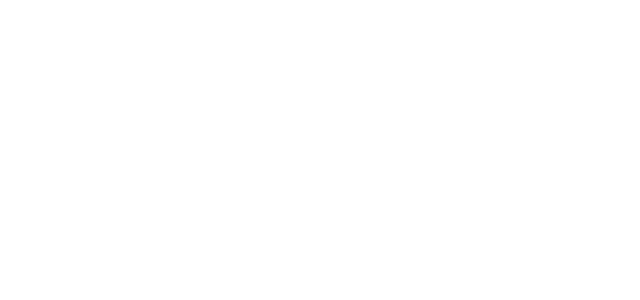
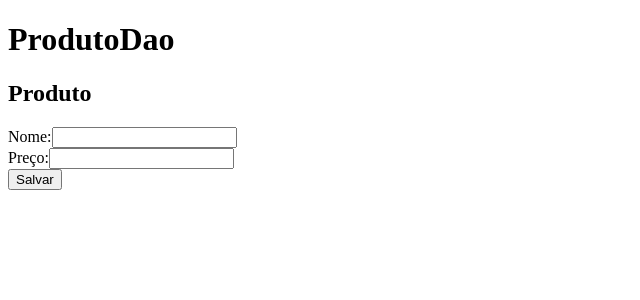
Before and after one commit to lucaskey/arquitetura_trab-final, a React (Create React App) app in the folder sistema-vendas/: page /produto in a window 1280 px wide. Shown: the top 300 px of the page, without its empty margins (0-640 px from the left). Built offline with nearby package versions, Linux system fonts and the light colour scheme.

Commit message:
Produto
produto (dao, form, service)

```diff
--- a/sistema-vendas/src/App.js
+++ b/sistema-vendas/src/App.js
@@ -1,7 +1,7 @@
 import React from 'react';
 import { BrowserRouter as Router, Switch, Route } from 'react-router-dom';
 import ClienteDao from './DAO/ClienteDao';
-
+import ProdutoDao from './DAO/ProdutoDao';
 
 const App = () => {
   return (
@@ -11,6 +11,9 @@
           <Route path="/cliente">
             <ClienteDao />
           </Route>
+          <Route path="/produto">
+            <ProdutoDao />
+          </Route>
         </Switch>
       </div>
     </Router>
--- a/sistema-vendas/src/DAO/ProdutoDao.js
+++ b/sistema-vendas/src/DAO/ProdutoDao.js
@@ -0,0 +1,18 @@
+import React from 'react';
+import ProdutoForm from '../components/ProdutoForm';
+import produtoService from '../services/produtoService';
+
+const ProdutoDao = () => {
+  const handleCriarProduto = (produtoData) => {
+    produtoService.criarProduto(produtoData);
+  };
+
+  return (
+    <div>
+      <h1>ProdutoDao</h1>
+      <ProdutoForm criarProduto={handleCriarProduto} />
+    </div>
+  );
+};
+
+export default ProdutoDao;
--- a/sistema-vendas/src/components/ProdutoForm.js
+++ b/sistema-vendas/src/components/ProdutoForm.js
@@ -0,0 +1,40 @@
+import React, { useState } from 'react';
+
+const ProdutoForm = ({ criarProduto }) => {
+  const [nome, setNome] = useState('');
+  const [preco, setPreco] = useState('');
+
+  const handleNomeChange = (event) => {
+    setNome(event.target.value);
+  };
+
+  const handlePrecoChange = (event) => {
+    setPreco(event.target.value);
+  };
+
+  const handleSubmit = (event) => {
+    event.preventDefault();
+    criarProduto({ nome, preco });
+    setNome('');
+    setPreco('');
+  };
+
+  return (
+    <div>
+      <h2>Produto</h2>
+      <form onSubmit={handleSubmit}>
+        <div>
+          <label>Nome:</label>
+          <input type="text" value={nome} onChange={handleNomeChange} />
+        </div>
+        <div>
+          <label>Preço:</label>
+          <input type="text" value={preco} onChange={handlePrecoChange} />
+        </div>
+        <button type="submit">Salvar</button>
+      </form>
+    </div>
+  );
+};
+
+export default ProdutoForm;
--- a/sistema-vendas/src/services/produtoService.js
+++ b/sistema-vendas/src/services/produtoService.js
@@ -0,0 +1,15 @@
+const criarProduto = async (produtoData) => {
+    try {
+      // Lógica para enviar os dados do produto para o servidor
+      console.log('Dados do produto:', produtoData);
+      // Simular requisição assíncrona para o servidor
+      await new Promise((resolve) => setTimeout(resolve, 1000));
+      console.log('Produto criado com sucesso!');
+    } catch (error) {
+      console.error('Erro ao criar produto:', error);
+    }
+  };
+
+  export default {
+    criarProduto,
+  };
```
